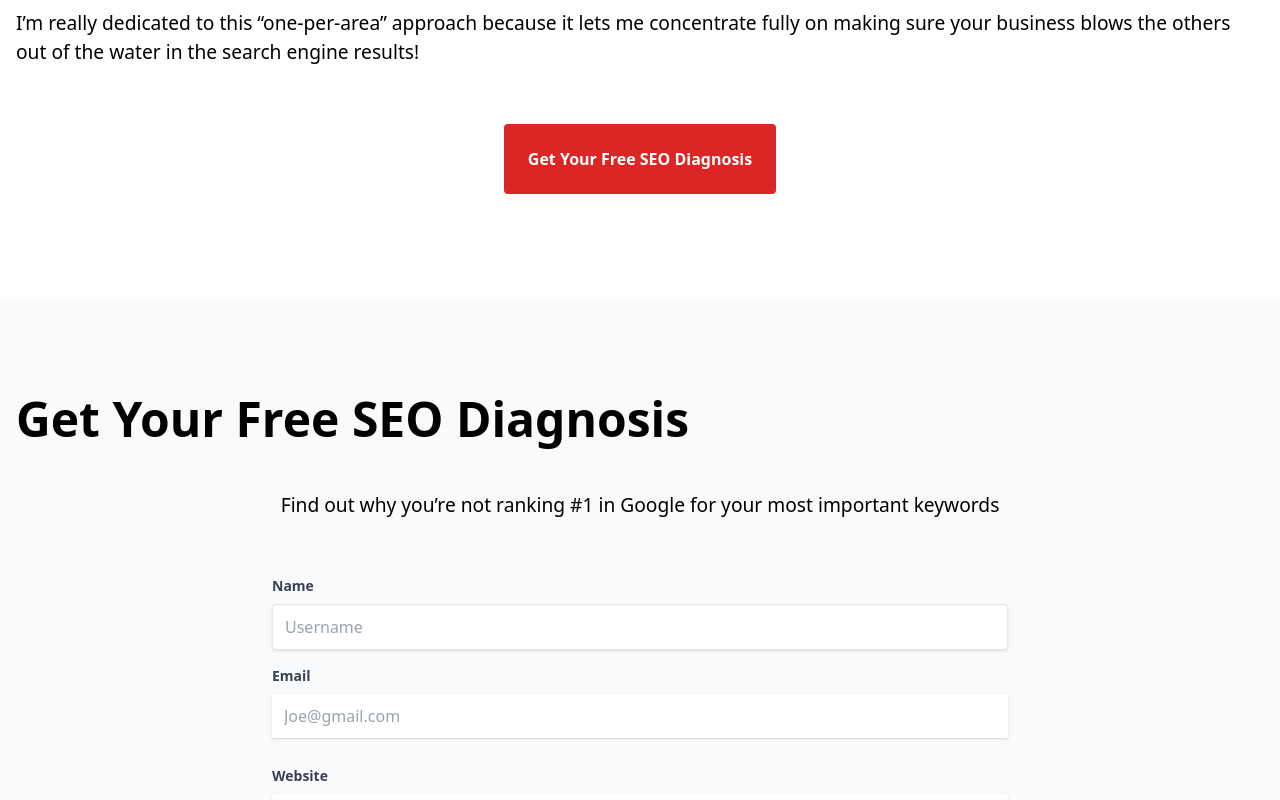
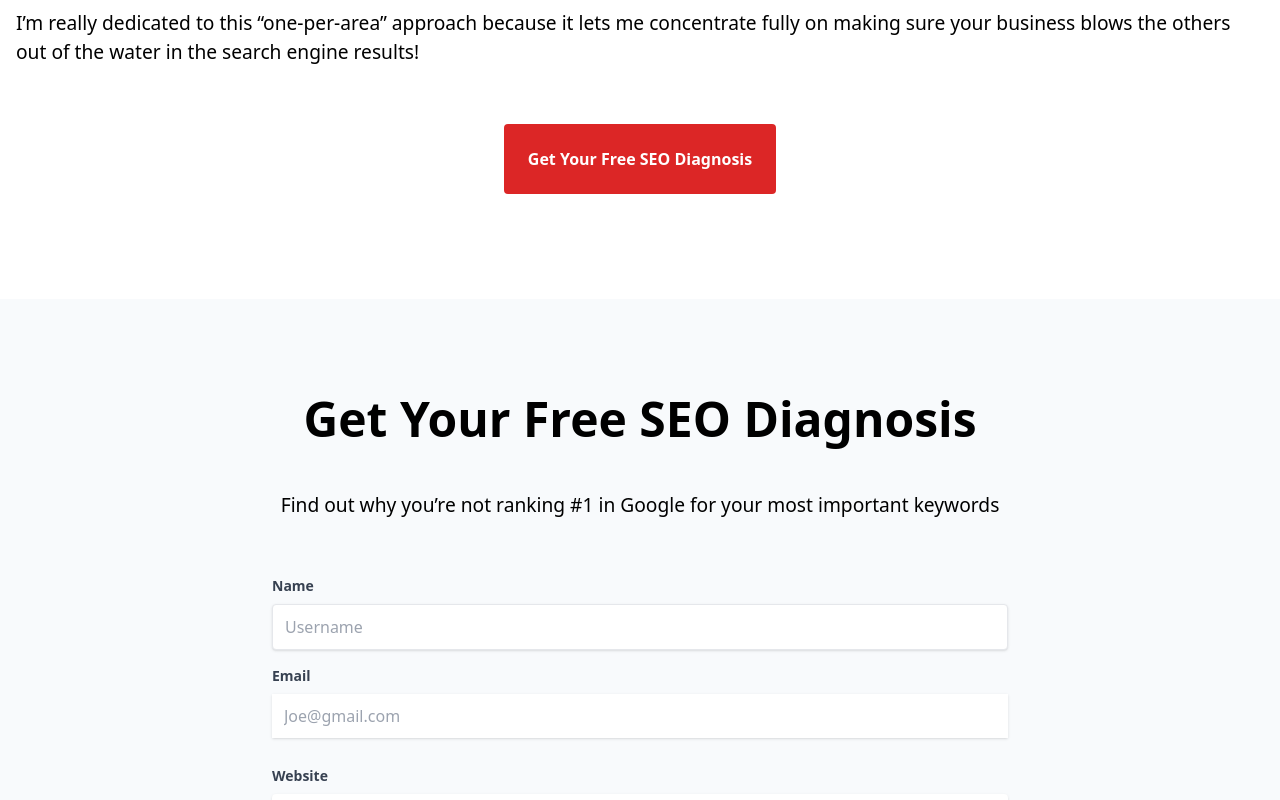
Before and after one commit to kgb4000/ny-seo-consultant, a Next.js app: page / in a window 1280 px wide. Shown: the part 11200-12000 px from the top of the page. Built offline with nearby package versions, Linux system fonts and the light colour scheme.

Commit message:
Fixing grammar.

```diff
--- a/pages/index.js
+++ b/pages/index.js
@@ -643,7 +643,7 @@
         </section>
         <section className="bg-slate-50 py-24" id="diagnosis">
           <div className="max-w-7xl mx-auto px-4">
-            <h2 className="text-4xl lg:text-5xl font-bold pb-4">
+            <h2 className="text-4xl lg:text-5xl font-bold pb-4 text-center">
               Get Your Free SEO Diagnosis
             </h2>
             <p className="text-center">
```
